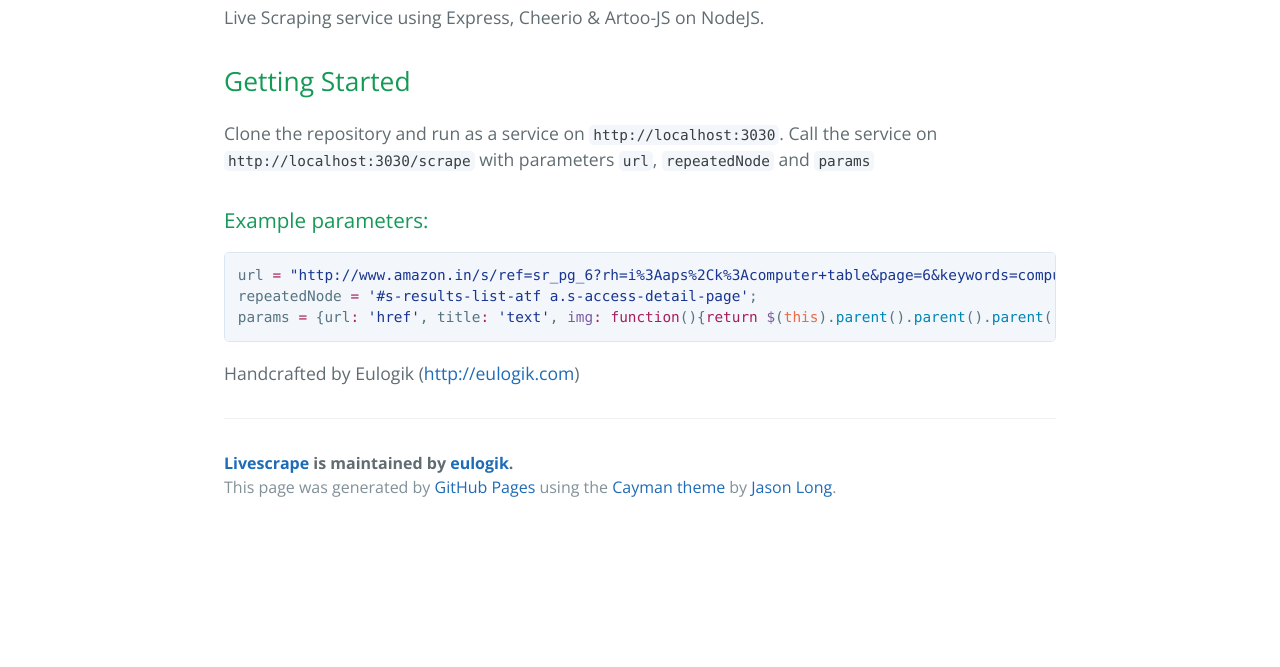
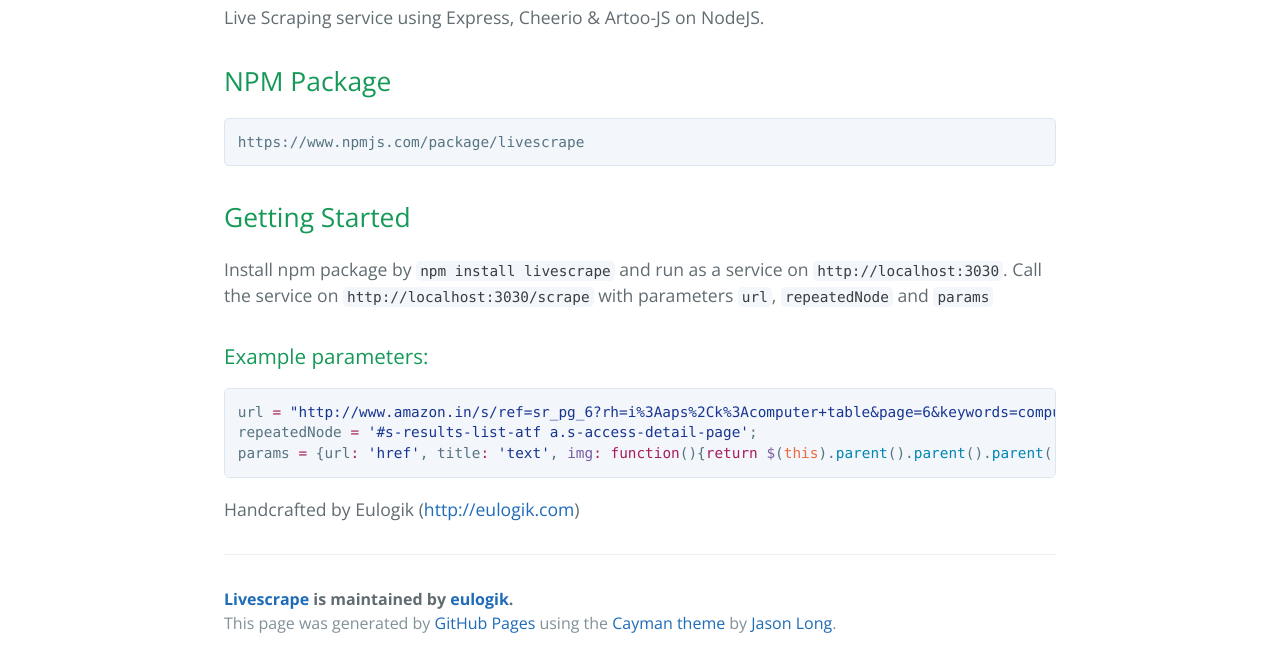
Before and after one commit to eulogik/liveScrape, a plain HTML site: page index.html in a window 1280 px wide. Shown: the part 481-1148 px from the top of the page. Before the commit the page ends 1012 px from the top, so only its background shows below. Drawn offline with nearby package versions, Linux system fonts and the light colour scheme.

```diff
--- a/index.html
+++ b/index.html
@@ -20,14 +20,20 @@
 
     <section class="main-content">
       <h1>
-<a id="livescrape" class="anchor" href="#livescrape" aria-hidden="true"><span aria-hidden="true" class="octicon octicon-link"></span></a>liveScrape</h1>
+<a id="livescrape" class="anchor" href="#livescrape" aria-hidden="true"><span aria-hidden="true" class="octicon octicon-link"></span></a>livescrape</h1>
 
 <p>Live Scraping service using Express, Cheerio &amp; Artoo-JS on NodeJS.</p>
 
 <h2>
+<a id="npm-package" class="anchor" href="#npm-package" aria-hidden="true"><span aria-hidden="true" class="octicon octicon-link"></span></a>NPM Package</h2>
+
+<pre><code>https://www.npmjs.com/package/livescrape
+</code></pre>
+
+<h2>
 <a id="getting-started" class="anchor" href="#getting-started" aria-hidden="true"><span aria-hidden="true" class="octicon octicon-link"></span></a>Getting Started</h2>
 
-<p>Clone the repository and run as a service on <code>http://localhost:3030</code>.
+<p>Install npm package by <code>npm install livescrape</code> and run as a service on <code>http://localhost:3030</code>.
 Call the service on <code>http://localhost:3030/scrape</code> with parameters <code>url</code>, <code>repeatedNode</code> and <code>params</code></p>
 
 <h3>
```
Also changed, not shown: params.json (+1 -1 lines).
